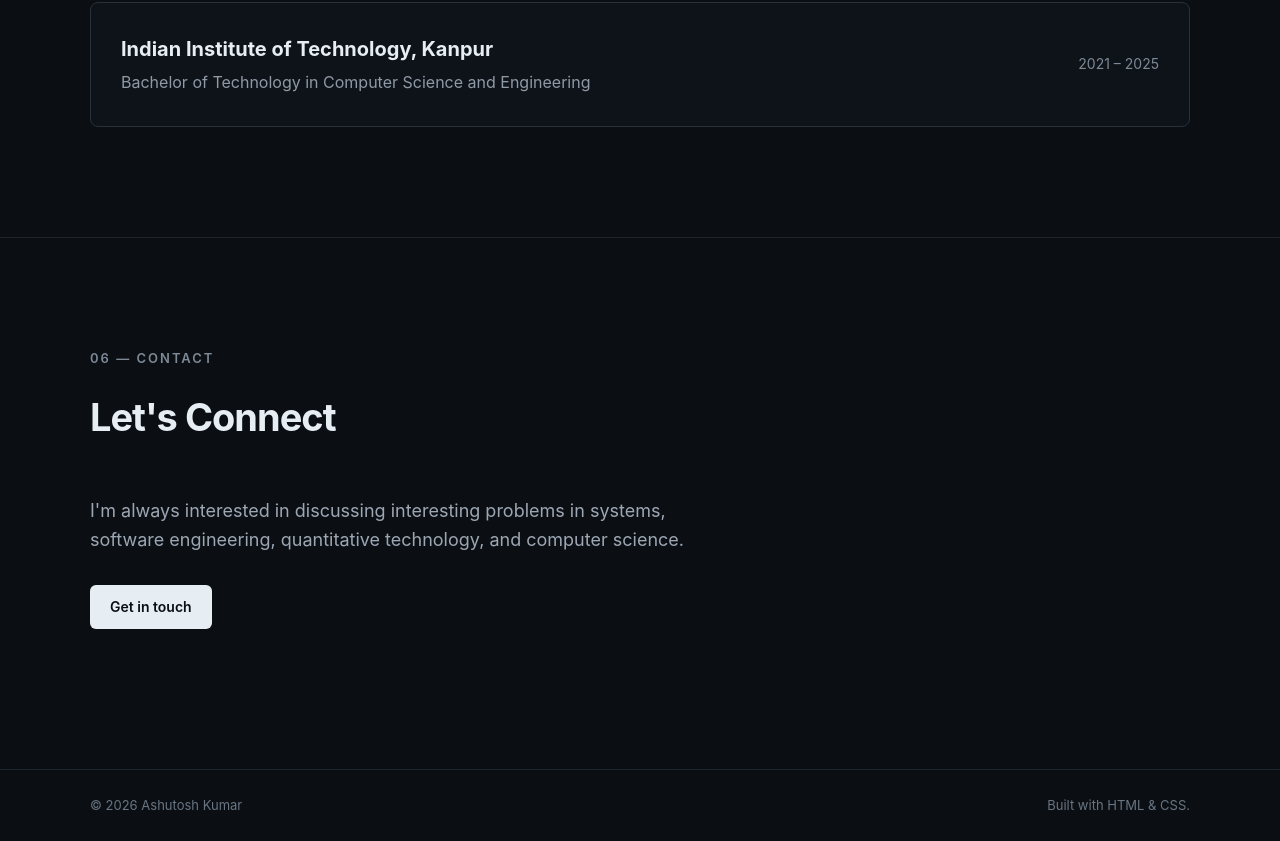
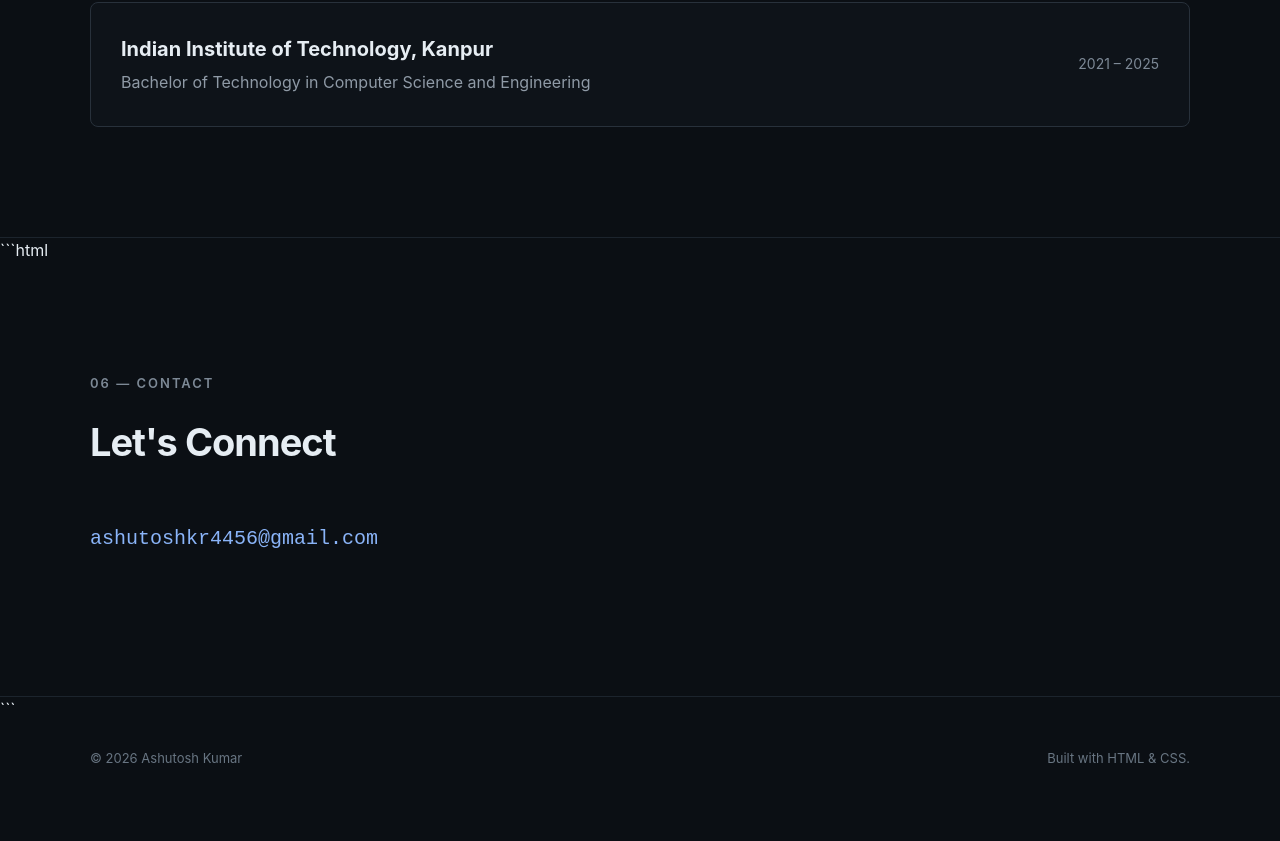
Before and after one commit to ashutoshkr4458/ashutoshkr4458.github.io, a plain HTML site: page index.html in a window 1280 px wide. Shown: the part 4293-5134 px from the top of the page. After the commit the page ends 5086 px from the top, so only its background shows below. Drawn offline with Linux system fonts and the light colour scheme.

Commit message:
Added contact section

````diff
--- a/index.html
+++ b/index.html
@@ -440,6 +440,7 @@
     </section>
 
 
+    ```html
 <!-- Contact -->
 <section id="contact" class="section contact-section">
 
@@ -449,20 +450,14 @@
 
         <h2>Let's Connect</h2>
 
-            <p class="contact-description">
-                I'm always interested in discussing interesting problems
-                in systems, software engineering, quantitative technology,
-                and computer science.
-            </p>
-
-            <a href="mailto:YOUR_EMAIL@example.com"
-               class="btn primary-btn">
-                Get in touch
+        <a href="mailto:ashutoshkr4456@gmail.com" class="email-link">
+            ashutoshkr4456@gmail.com
         </a>
 
     </div>
 
 </section>
+```
 
 
     <!-- Footer -->
--- a/style.css
+++ b/style.css
@@ -506,6 +506,23 @@ a {
     margin-bottom: 30px;
 }
 
+.email-link {
+    display: inline-block;
+
+    color: #8ab4f8;
+
+    font-size: 20px;
+    font-family: monospace;
+
+    border-bottom: 1px solid transparent;
+
+    transition: 0.2s;
+}
+
+.email-link:hover {
+    color: #ffffff;
+    border-bottom-color: #ffffff;
+}
 
 /* =========================================
    Footer
````
Lines whose indentation alone changed are shown as unchanged.
